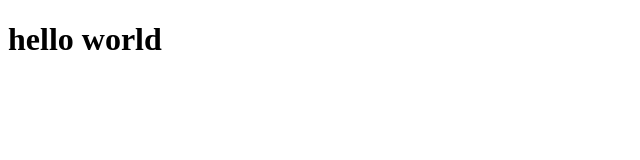
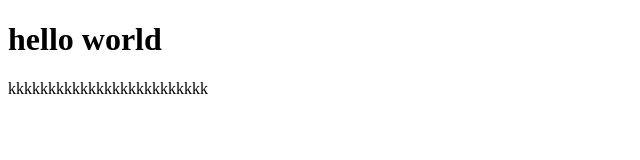
Before and after one commit to abhiram9544/date-with-git, a plain HTML site: page index.html in a window 1280 px wide. Shown: the whole page, without its empty margins (0-640 px from the left). Drawn offline with Linux system fonts and the light colour scheme.

Commit message:
add paragraph

```diff
--- a/index.html
+++ b/index.html
@@ -8,5 +8,7 @@
 </head>
 <body>
     <h1>hello world</h1>
+
+    <p>kkkkkkkkkkkkkkkkkkkkkkkkk</p>
 </body>
 </html>
```
